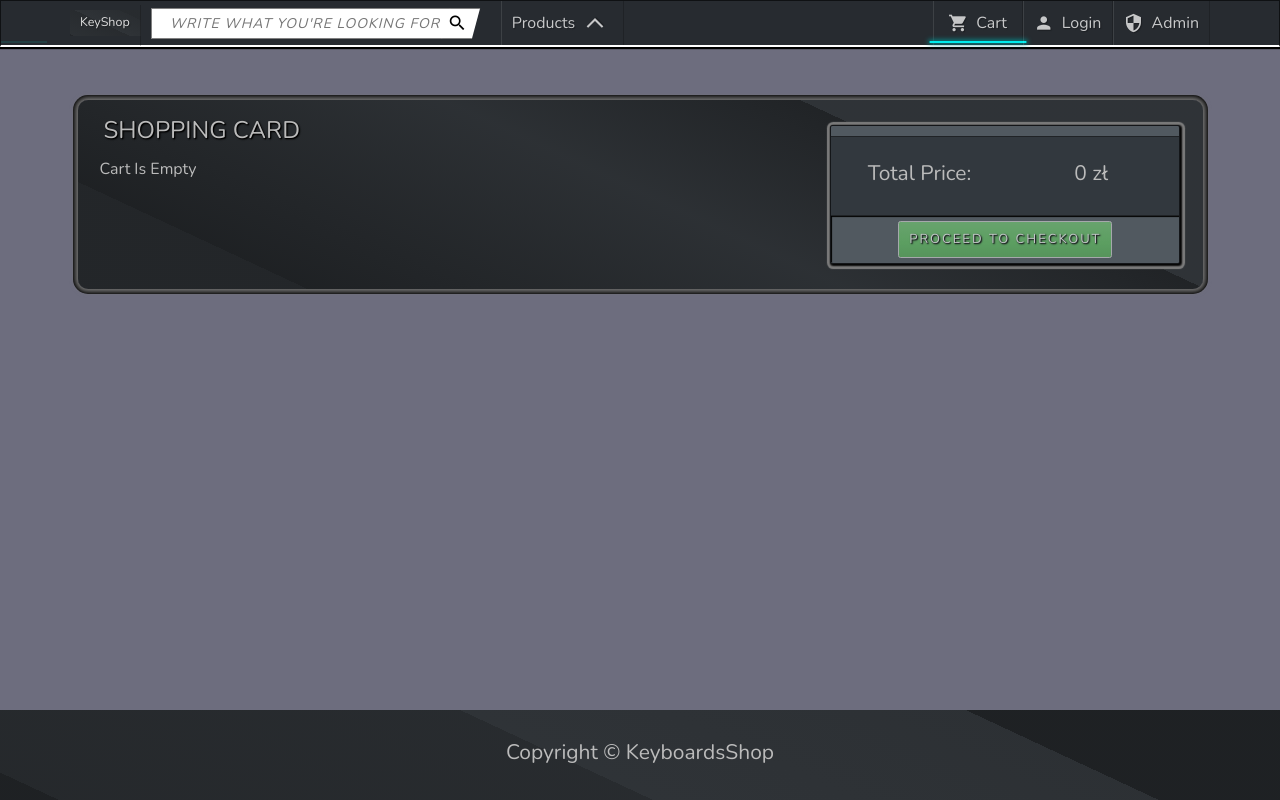
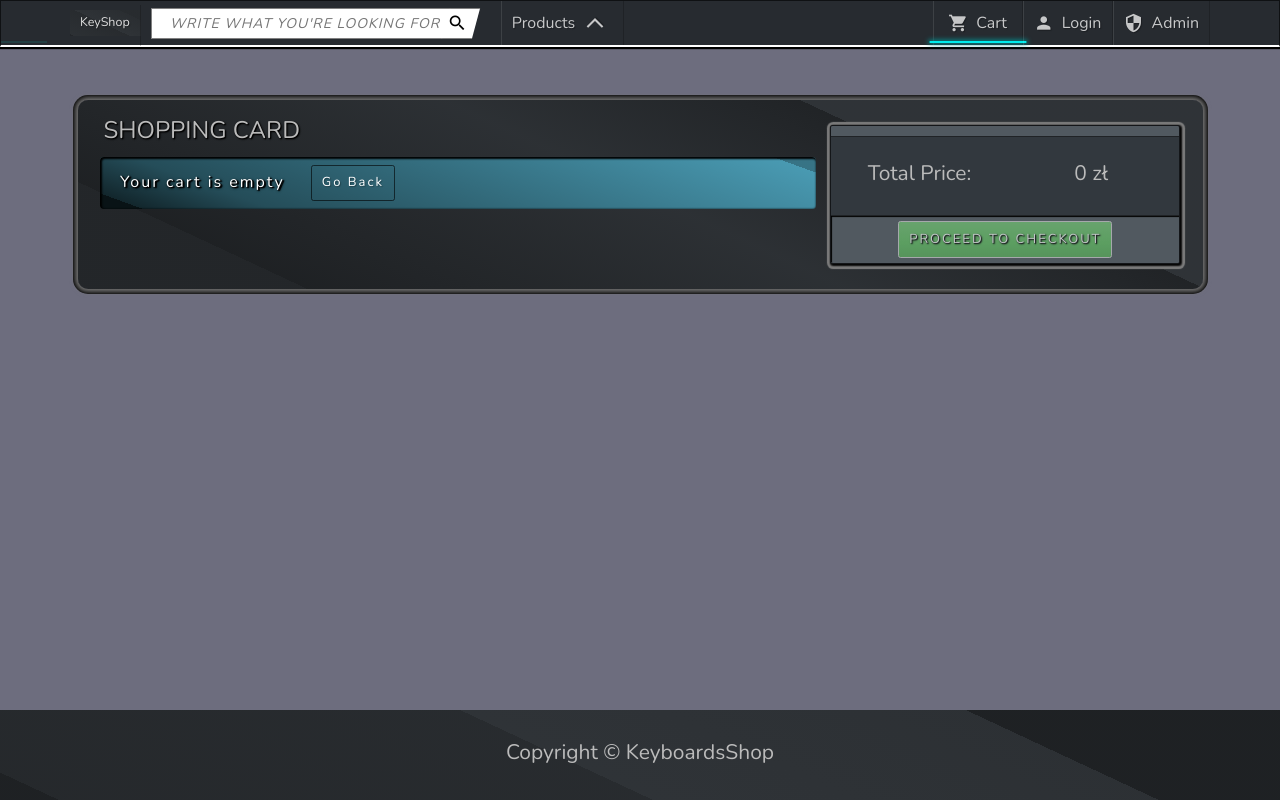
Before and after one commit to Michal-W-dev/Keyboards-shop_Angular, an Angular app: page /cart in a window 1280 px wide. Built offline with nearby package versions, Linux system fonts and the light colour scheme.

Commit message:
Add message.component.

```diff
--- a/src/app/cart/feature/cart.component.html
+++ b/src/app/cart/feature/cart.component.html
@@ -1,8 +1,7 @@
 <div class="cart" useBackground>
-  <div class="row">
+  <div class="row" *ngIf="(cart$ | async)?.cart as cart">
     <div class="col-lg-8 pb-5">
       <h1 class="title">SHOPPING CARD</h1>
-      <ng-container *ngIf="(cart$ | async)?.cart as cart">
       <ng-container *ngIf="cart.length; else cartEmpty">
         <ul class="list-group" *ngFor="let product of cart; trackBy:trackByFn">
           <li class="list-group-item">
@@ -31,14 +30,15 @@
           </li>
         </ul>
       </ng-container>
-      </ng-container>
       <ng-template #cartEmpty>
-        <!-- TODO Message Component ------------>
-        Cart Is Empty
+        <app-message variant='info' [trigger]="!cart.length">
+          Your cart is empty
+          <button (click)="location.back()" class="btn btn-outline-primary btn-message">Go Back</button>
+        </app-message>
       </ng-template>
     </div>
 
-    <div class="col-lg-4" *ngIf="(cart$ | async)?.cart as cart">
+    <div class="col-lg-4">
       <div class="card cardWrapper text-center">
         <div class="card-header"></div>
         <div class="card-body">
--- a/src/app/cart/feature/cart.component.ts
+++ b/src/app/cart/feature/cart.component.ts
@@ -3,6 +3,7 @@ import { ActivatedRoute, Router } from '@angular/router';
 import { IProduct } from 'src/app/models/product.model';
 import { CartService } from '../data/cart.service';
 import productsSeed from 'src/seed'
+import { Location } from '@angular/common';
 
 
 @Component({
@@ -19,12 +20,12 @@ export class CartComponent {
   private product: IProduct | null = productsSeed.find(({ _id }) => _id === this.id) || null;
   qty = +this.route.snapshot.queryParams['qty']
 
-  constructor(private route: ActivatedRoute, public cartService: CartService, private router: Router) {
+  constructor(private route: ActivatedRoute, public cartService: CartService, private router: Router, public location: Location) {
     // Not allow to request unexisting (product) or (qty) -----------
     if (this.product) {
       const qty = (this.qty > this.product.countInStock) ? this.product.countInStock : this.qty
       cartService.update({ ...this.product, qty })
-      this.router.navigateByUrl('/cart')
+      this.router.navigateByUrl('/cart', { replaceUrl: true })
     }
   }
 
--- /dev/null
+++ b/src/app/shared/feature/message/message.component.html
@@ -0,0 +1,5 @@
+<div class="message-container" [ngClass]="{trigger, show}">
+  <div class="message alert alert-{{variant}}" [ngClass]="{trigger, show}" role="alert">
+    <ng-content></ng-content>
+  </div>
+</div>
--- /dev/null
+++ b/src/app/shared/feature/message/message.component.scss
@@ -0,0 +1,56 @@
+:host::ng-deep button {
+  font-size: 1.5rem;
+  margin-left: 2rem;
+}
+
+.message {
+  padding: 0;
+  margin: 0;
+  letter-spacing: 2px;
+  transform-origin: top;
+  text-shadow: 1px 1px 1px black, 2px 1px 1px black, 1px 1px 3px rgb(0, 0, 0);
+  background-image: linear-gradient(20deg, rgba(0, 0, 0, 0.9) 5%, rgba(0, 0, 0, 0.8) 5%, rgba(0, 0, 0, .6) 20%, rgba(0, 0, 0, 0.2) 95%, rgba(0, 0, 0, 0.4) 95%);
+  border-radius: 4px;
+  box-shadow: inset 1px 1px 2px 1px rgb(0, 0, 0);
+  transform: rotateX(90deg);
+  &.trigger {
+    animation: showMsg 0.7s .1s cubic-bezier(0.34, 1.56, 0.64, 1) forwards;
+    padding: 0.75rem 1.25rem 0.75rem 2rem;
+    min-height: 4.3rem;
+  }
+  &.show {
+    padding: 0.75rem 1.25rem 0.75rem 2rem;
+    min-height: 4.3rem;
+    transform: rotateX(0);
+  }
+}
+
+.message-container {
+  min-height: 0px;
+  perspective: 900px;
+  transform: scaleY(0);
+  &.trigger {
+    animation: showMsgContainer .3s ease-out forwards;
+  }
+  &.show {
+    transform: scaleY(1);
+    min-height: 4rem;
+  }
+}
+
+@keyframes showMsg {
+  to {
+    transform: rotateX(0);
+  }
+}
+
+@keyframes showMsgContainer {
+  90% {
+    transform: scaleY(1);
+    min-height: 3rem;
+  }
+  100% {
+    transform: scaleY(1);
+    min-height: 4rem;
+  }
+}
--- /dev/null
+++ b/src/app/shared/feature/message/message.component.ts
@@ -0,0 +1,13 @@
+import { Component, Input } from '@angular/core';
+
+@Component({
+  selector: 'app-message',
+  templateUrl: './message.component.html',
+  styleUrls: ['./message.component.scss'],
+})
+export class MessageComponent {
+  @Input() variant: 'primary' | 'secondary' | 'info' | 'warning' | 'danger' = 'info';
+
+  @Input() trigger: boolean | null = null;                            // Trigger animation
+  get show() { return (this.trigger === null) ? true : false }        // Show without animation (if trigger is not set)
+}
--- a/src/app/shared/shared.module.ts
+++ b/src/app/shared/shared.module.ts
@@ -8,6 +8,7 @@ import { RatingComponent } from './feature/rating/rating.component';
 import { ColComponent } from './ui/bs/col.component';
 import { RowComponent } from './ui/bs/row.component';
 import { PopoverComponent } from './feature/popover/popover.component';
+import { MessageComponent } from './feature/message/message.component';
 
 
 
@@ -19,12 +20,13 @@ import { PopoverComponent } from './feature/popover/popover.component';
     RatingComponent,
     ColComponent,
     RowComponent,
-    PopoverComponent
+    PopoverComponent,
+    MessageComponent
   ],
   imports: [
     CommonModule,
     RouterModule
   ],
-  exports: [LayoutComponent, UseBackgroundDirective, UseLineAnimationDirective, RatingComponent, ColComponent, RowComponent, PopoverComponent]
+  exports: [LayoutComponent, UseBackgroundDirective, UseLineAnimationDirective, RatingComponent, ColComponent, RowComponent, PopoverComponent, MessageComponent]
 })
 export class SharedModule { }
```
Also changed, not shown: 1 other file (tests, documents, lock files or other folders). Lines whose indentation alone changed are shown as unchanged.
